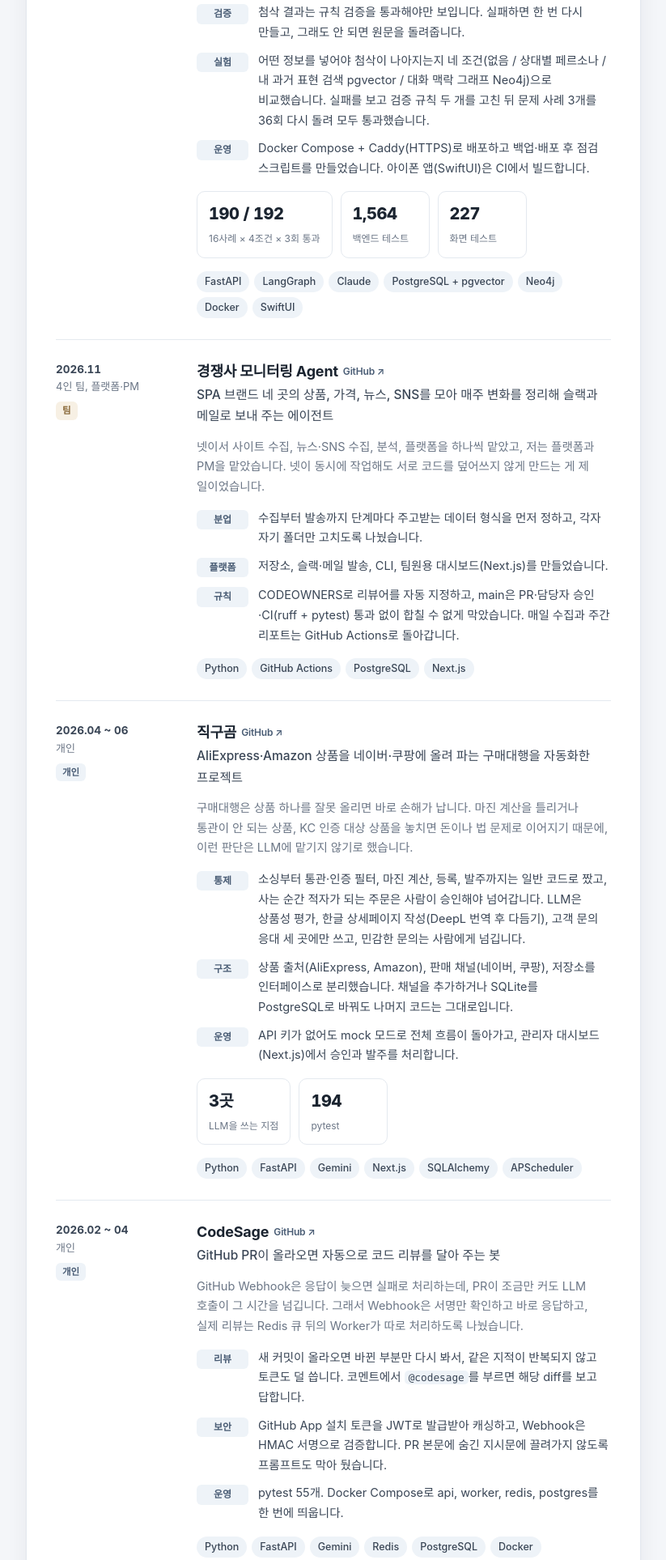
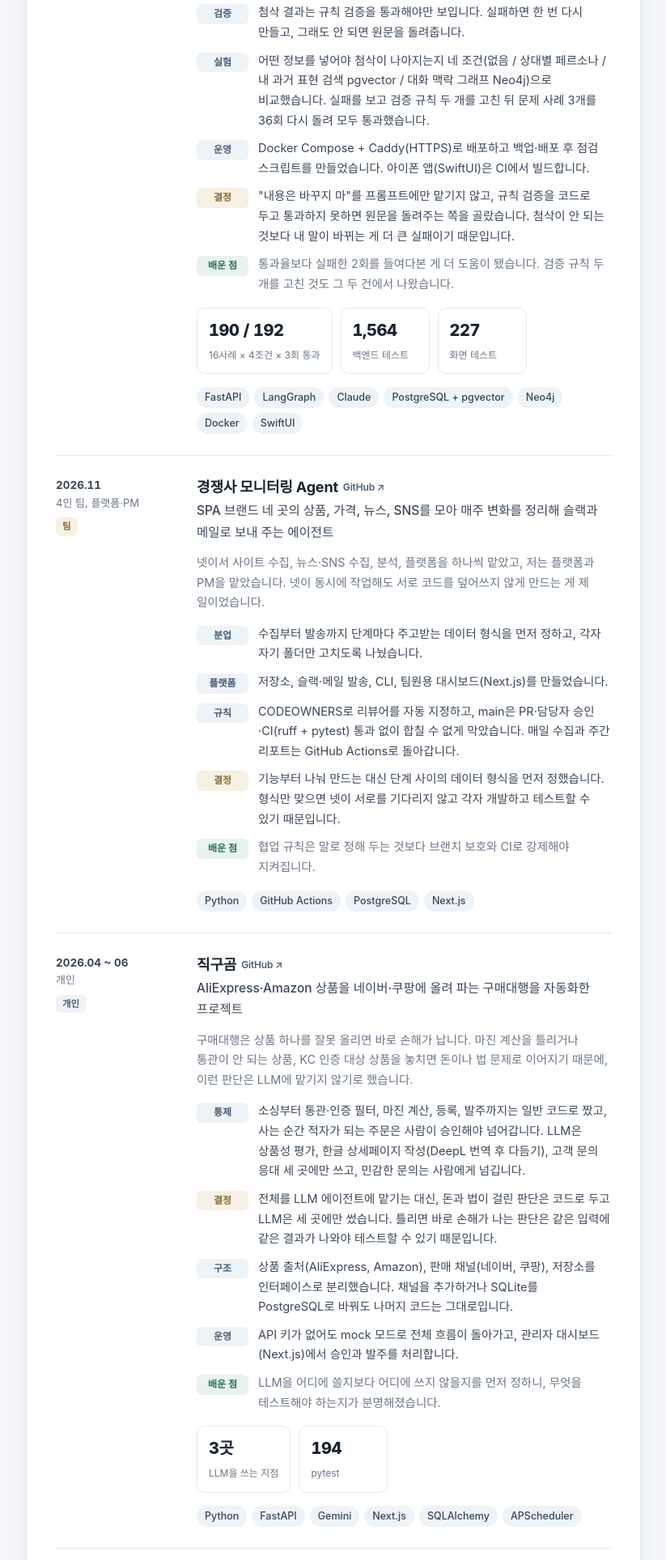
Before and after one commit to SkyWith628/SkyWith628, a plain HTML site: page docs/index.html in a window 1280 px wide. Shown: the part 937-2864 px from the top of the page at 81% size, without its empty margins (384-1207 px from the left). Drawn offline with Linux system fonts and the light colour scheme; a web font is replaced by a local one.

Commit message:
docs: 이력서 페이지 프로젝트별 결정 이유와 배운 점 추가
Co-Authored-By: Claude Opus 5.5 <noreply@anthropic.com>
Claude-Session: https://claude.ai/code/session_01RRf7aGa7tshiwzKNxu1PMH

```diff
--- a/docs/index.html
+++ b/docs/index.html
@@ -119,6 +119,9 @@ p{margin:0}
 .points{list-style:none;margin:14px 0 0;padding:0;display:grid;gap:10px}
 .points li{display:grid;grid-template-columns:64px 1fr;gap:12px;font-size:14.5px;color:var(--ink-2)}
 .points b{font-size:12px;font-weight:700;color:var(--accent);background:var(--accent-soft);border-radius:6px;padding:2px 0;text-align:center;height:fit-content;margin-top:2px}
+.points li.decide b{background:var(--warm-soft);color:var(--warm)}
+.points li.lesson b{background:var(--ok-soft);color:var(--ok)}
+.points li.lesson span{color:var(--muted)}
 .metrics{display:flex;flex-wrap:wrap;gap:10px;margin-top:16px}
 .metric{padding:10px 14px;border:1px solid var(--line);border-radius:10px;min-width:110px}
 .metric strong{display:block;font-size:20px;font-weight:800;letter-spacing:-.02em;font-variant-numeric:tabular-nums;color:var(--ink)}
@@ -293,6 +296,8 @@ footer{grid-column:1/-1;text-align:center;color:var(--muted);font-size:13px;padd
             <li><b>검증</b><span>첨삭 결과는 규칙 검증을 통과해야만 보입니다. 실패하면 한 번 다시 만들고, 그래도 안 되면 원문을 돌려줍니다.</span></li>
             <li><b>실험</b><span>어떤 정보를 넣어야 첨삭이 나아지는지 네 조건(없음 / 상대별 페르소나 / 내 과거 표현 검색 pgvector / 대화 맥락 그래프 Neo4j)으로 비교했습니다. 실패를 보고 검증 규칙 두 개를 고친 뒤 문제 사례 3개를 36회 다시 돌려 모두 통과했습니다.</span></li>
             <li><b>운영</b><span>Docker Compose + Caddy(HTTPS)로 배포하고 백업·배포 후 점검 스크립트를 만들었습니다. 아이폰 앱(SwiftUI)은 CI에서 빌드합니다.</span></li>
+            <li class="decide"><b>결정</b><span>"내용은 바꾸지 마"를 프롬프트에만 맡기지 않고, 규칙 검증을 코드로 두고 통과하지 못하면 원문을 돌려주는 쪽을 골랐습니다. 첨삭이 안 되는 것보다 내 말이 바뀌는 게 더 큰 실패이기 때문입니다.</span></li>
+            <li class="lesson"><b>배운 점</b><span>통과율보다 실패한 2회를 들여다본 게 더 도움이 됐습니다. 검증 규칙 두 개를 고친 것도 그 두 건에서 나왔습니다.</span></li>
           </ul>
           <div class="metrics">
             <div class="metric"><strong>190 / 192</strong><span>16사례 × 4조건 × 3회 통과</span></div>
@@ -317,6 +322,8 @@ footer{grid-column:1/-1;text-align:center;color:var(--muted);font-size:13px;padd
             <li><b>분업</b><span>수집부터 발송까지 단계마다 주고받는 데이터 형식을 먼저 정하고, 각자 자기 폴더만 고치도록 나눴습니다.</span></li>
             <li><b>플랫폼</b><span>저장소, 슬랙·메일 발송, CLI, 팀원용 대시보드(Next.js)를 만들었습니다.</span></li>
             <li><b>규칙</b><span>CODEOWNERS로 리뷰어를 자동 지정하고, main은 PR·담당자 승인·CI(ruff + pytest) 통과 없이 합칠 수 없게 막았습니다. 매일 수집과 주간 리포트는 GitHub Actions로 돌아갑니다.</span></li>
+            <li class="decide"><b>결정</b><span>기능부터 나눠 만드는 대신 단계 사이의 데이터 형식을 먼저 정했습니다. 형식만 맞으면 넷이 서로를 기다리지 않고 각자 개발하고 테스트할 수 있기 때문입니다.</span></li>
+            <li class="lesson"><b>배운 점</b><span>협업 규칙은 말로 정해 두는 것보다 브랜치 보호와 CI로 강제해야 지켜집니다.</span></li>
           </ul>
           <div class="tags"><span class="chip">Python</span><span class="chip">GitHub Actions</span><span class="chip">PostgreSQL</span><span class="chip">Next.js</span></div>
         </div>
@@ -334,8 +341,10 @@ footer{grid-column:1/-1;text-align:center;color:var(--muted);font-size:13px;padd
           <p class="why">구매대행은 상품 하나를 잘못 올리면 바로 손해가 납니다. 마진 계산을 틀리거나 통관이 안 되는 상품, KC 인증 대상 상품을 놓치면 돈이나 법 문제로 이어지기 때문에, 이런 판단은 LLM에 맡기지 않기로 했습니다.</p>
           <ul class="points">
             <li><b>통제</b><span>소싱부터 통관·인증 필터, 마진 계산, 등록, 발주까지는 일반 코드로 짰고, 사는 순간 적자가 되는 주문은 사람이 승인해야 넘어갑니다. LLM은 상품성 평가, 한글 상세페이지 작성(DeepL 번역 후 다듬기), 고객 문의 응대 세 곳에만 쓰고, 민감한 문의는 사람에게 넘깁니다.</span></li>
+            <li class="decide"><b>결정</b><span>전체를 LLM 에이전트에 맡기는 대신, 돈과 법이 걸린 판단은 코드로 두고 LLM은 세 곳에만 썼습니다. 틀리면 바로 손해가 나는 판단은 같은 입력에 같은 결과가 나와야 테스트할 수 있기 때문입니다.</span></li>
             <li><b>구조</b><span>상품 출처(AliExpress, Amazon), 판매 채널(네이버, 쿠팡), 저장소를 인터페이스로 분리했습니다. 채널을 추가하거나 SQLite를 PostgreSQL로 바꿔도 나머지 코드는 그대로입니다.</span></li>
             <li><b>운영</b><span>API 키가 없어도 mock 모드로 전체 흐름이 돌아가고, 관리자 대시보드(Next.js)에서 승인과 발주를 처리합니다.</span></li>
+            <li class="lesson"><b>배운 점</b><span>LLM을 어디에 쓸지보다 어디에 쓰지 않을지를 먼저 정하니, 무엇을 테스트해야 하는지가 분명해졌습니다.</span></li>
           </ul>
           <div class="metrics">
             <div class="metric"><strong>3곳</strong><span>LLM을 쓰는 지점</span></div>
@@ -359,6 +368,8 @@ footer{grid-column:1/-1;text-align:center;color:var(--muted);font-size:13px;padd
             <li><b>리뷰</b><span>새 커밋이 올라오면 바뀐 부분만 다시 봐서, 같은 지적이 반복되지 않고 토큰도 덜 씁니다. 코멘트에서 <code>@codesage</code>를 부르면 해당 diff를 보고 답합니다.</span></li>
             <li><b>보안</b><span>GitHub App 설치 토큰을 JWT로 발급받아 캐싱하고, Webhook은 HMAC 서명으로 검증합니다. PR 본문에 숨긴 지시문에 끌려가지 않도록 프롬프트도 막아 뒀습니다.</span></li>
             <li><b>운영</b><span>pytest 55개. Docker Compose로 api, worker, redis, postgres를 한 번에 띄웁니다.</span></li>
+            <li class="decide"><b>결정</b><span>Webhook 요청 안에서 바로 리뷰하는 대신 Redis 큐와 Worker로 나눴습니다. GitHub이 정한 응답 시간과 LLM이 걸리는 시간을 서로 묶지 않기 위해서입니다.</span></li>
+            <li class="lesson"><b>배운 점</b><span>외부 서비스와 연동할 때는 기능보다 그쪽의 시간 제한과 재시도 방식을 먼저 확인해야 합니다.</span></li>
           </ul>
           <div class="tags"><span class="chip">Python</span><span class="chip">FastAPI</span><span class="chip">Gemini</span><span class="chip">Redis</span><span class="chip">PostgreSQL</span><span class="chip">Docker</span></div>
         </div>
@@ -378,6 +389,8 @@ footer{grid-column:1/-1;text-align:center;color:var(--muted);font-size:13px;padd
             <li><b>정합성</b><span>주문 확정은 <code>place_order</code>라는 DB 함수 하나에서만 일어납니다. 가격, 재고, 쿠폰을 한 트랜잭션 안에서 확인해서 주문이 몰려도 재고가 음수로 내려가지 않습니다.</span></li>
             <li><b>권한</b><span>Postgres RLS 정책과 트리거로 남의 주문을 보거나, 사지 않은 상품에 리뷰를 다는 걸 막았습니다.</span></li>
             <li><b>범위</b><span>장바구니, 주문, 결제, 마이페이지, 관리자 페이지까지 쇼핑몰에 필요한 화면을 모두 만들었습니다.</span></li>
+            <li class="decide"><b>결정</b><span>브라우저에서 계산하고 서버에서 한 번 더 검사하는 대신, 금액을 정하는 일 자체를 DB 함수 하나로 모았습니다. 계산하는 곳이 하나면 값을 바꿀 틈도 그곳 하나뿐이기 때문입니다.</span></li>
+            <li class="lesson"><b>배운 점</b><span>계산을 서버로 옮기는 문제가 아니라, 값을 누가 정하는지를 정하는 문제였습니다.</span></li>
           </ul>
           <div class="metrics">
             <div class="metric"><strong>53</strong><span>RLS 정책</span></div>
```
